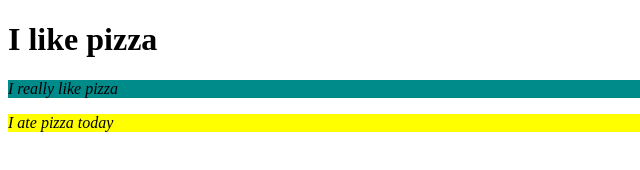
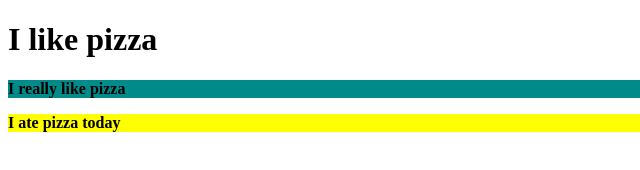
Before and after one commit to nikkssz/classwork-, a plain HTML site: page index.html in a window 1280 px wide. Shown: the full height of the page, 0-640 px from the left. Drawn offline with Linux system fonts and the light colour scheme.

Commit message:
Update index.html

```diff
--- a/index.html
+++ b/index.html
@@ -5,7 +5,7 @@
         <style>
         p {
             background-color:DarkCyan;
-            font-style:italic;
+            font-weight:bold;
         }
         .highlight {
             background-color: yellow;
```
